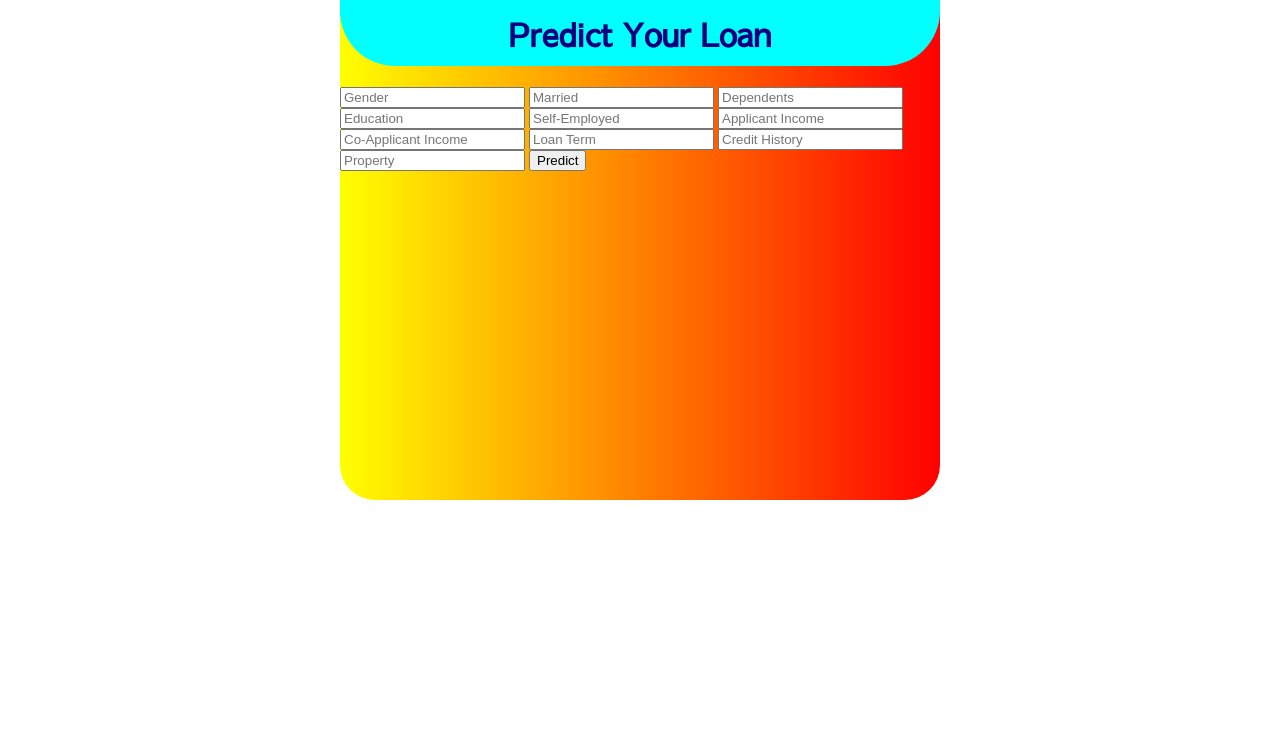
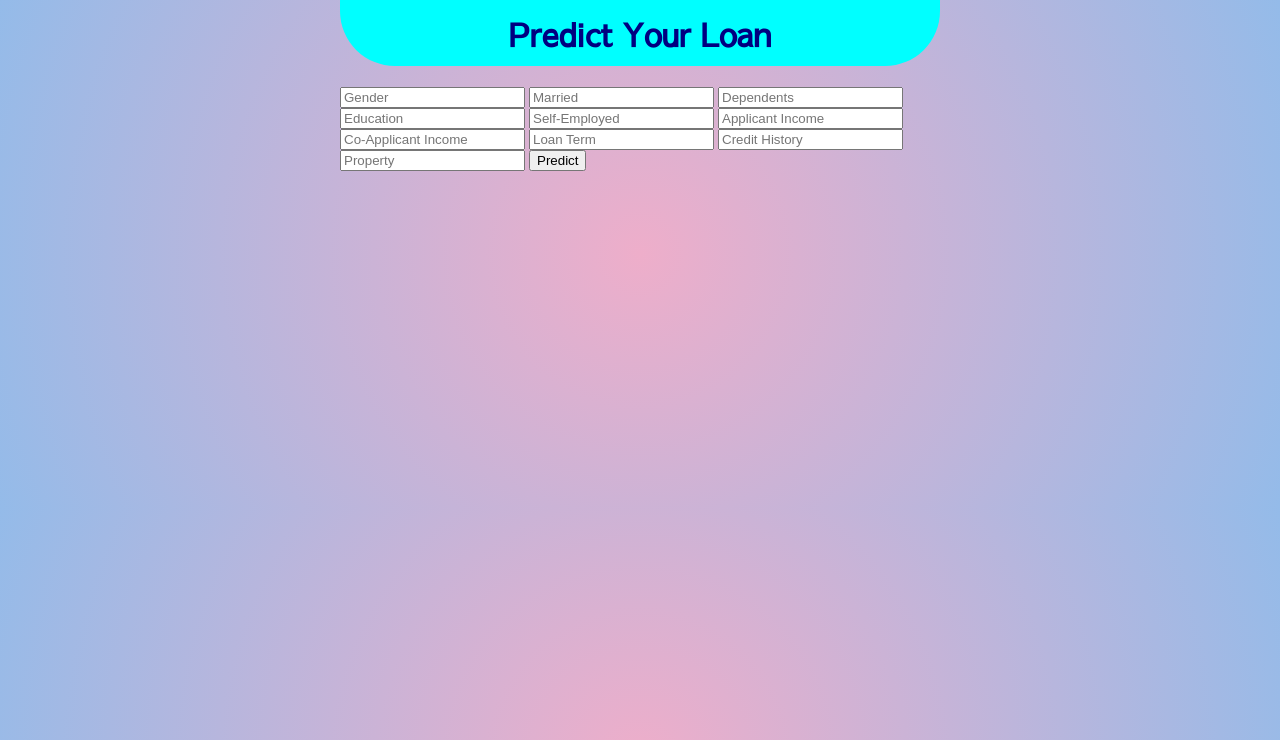
Before and after one commit to kartik-soni1707/Flask, a Flask app: page / in a window 1280 px wide. Shown: the top 740 px of the page. Run offline with Flask 2, Linux system fonts and the light colour scheme.

Commit message:
Update index.html

```diff
--- a/templates/index.html
+++ b/templates/index.html
@@ -8,8 +8,10 @@
 
 
 <style>
+  *
     body{
       margin-top:0px;
+
 
     }
     h1{
@@ -24,9 +26,13 @@
       border-bottom-right-radius:55px ;
       border-bottom-left-radius:55px ;
     }
+    body{
+      background: rgb(131,58,180);
+      background: rgb(238,174,202);
+background: radial-gradient(circle, rgba(238,174,202,1) 0%, rgba(148,187,233,1) 100%);
+    }
     .login{
 
-      background-image: linear-gradient(-90deg, red, yellow);
 
       height:500px;
       width:600px;
```
